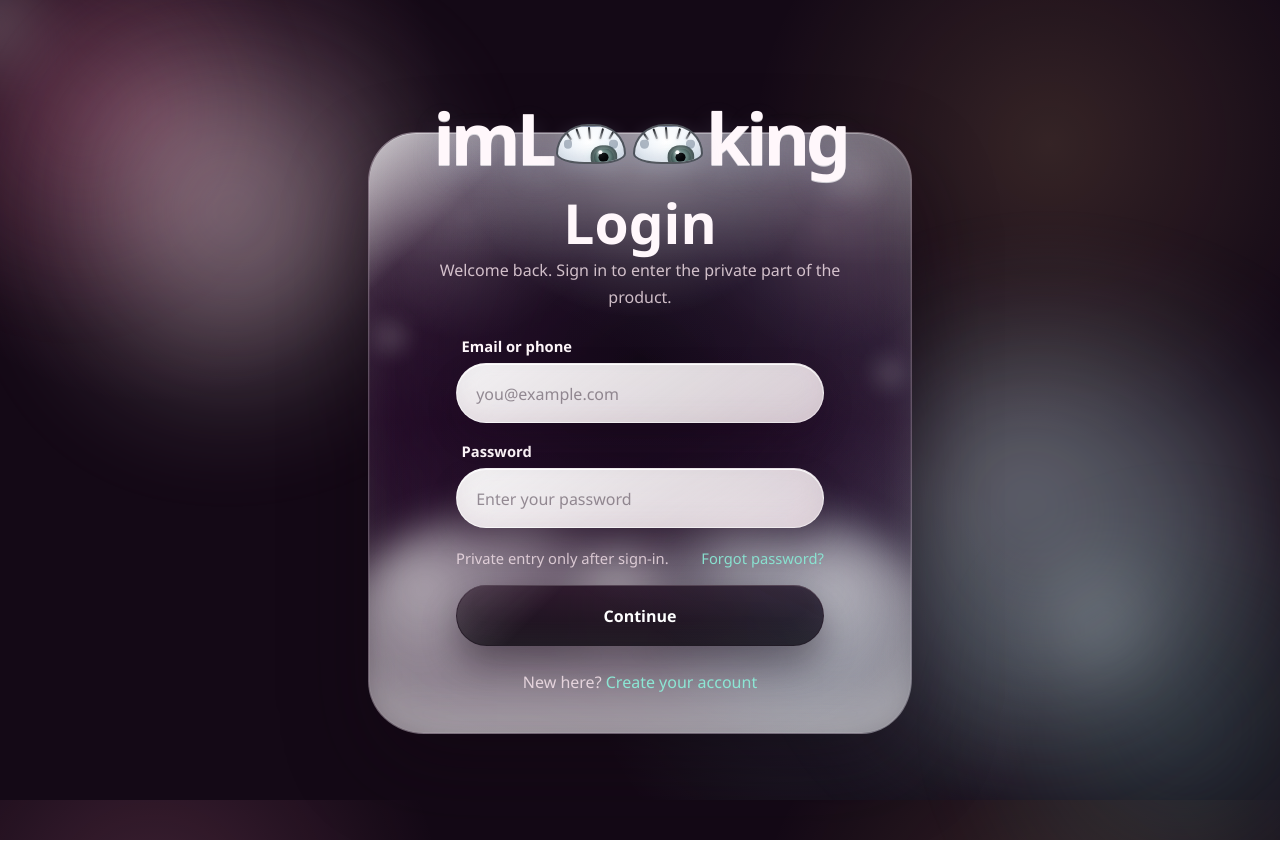
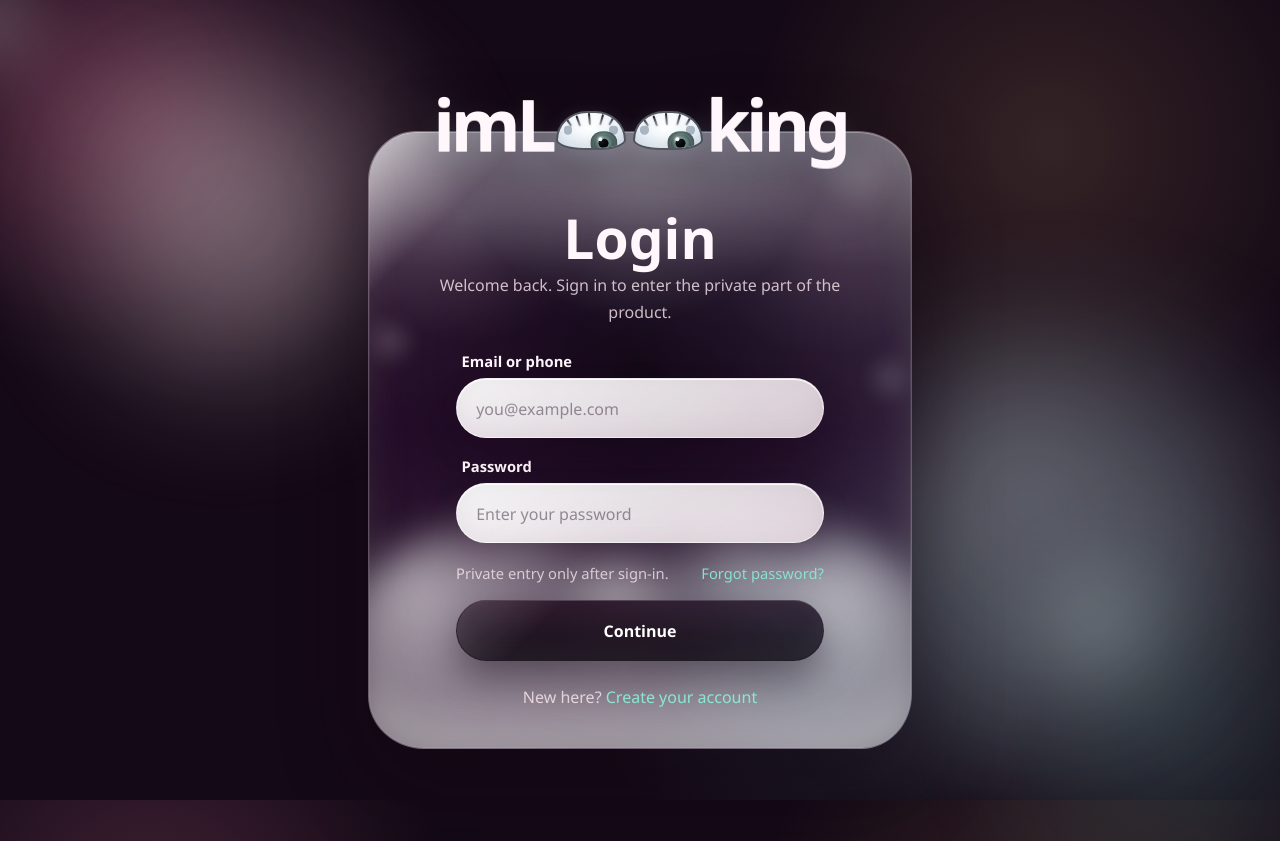
Before and after one commit to death7415/imLooking-frontend, a React (Vite) app: page /login in a window 1280 px wide. Built offline with nearby package versions, Linux system fonts and the light colour scheme.

Commit message:
style: adjust login card margins and add shadow effect
Co-authored-by: Shyam Narayan Dubey <30211282+death7415@users.noreply.github.com>

```diff
--- a/src/features/auth/ui/LoginExperience.css
+++ b/src/features/auth/ui/LoginExperience.css
@@ -54,8 +54,9 @@
   z-index: 3;
   width: max-content;
   max-width: 100%;
-  margin-bottom: -2.4rem;
+  margin-bottom: -1.6rem;
   pointer-events: none;
+  filter: drop-shadow(0 12px 26px rgba(12, 5, 14, 0.5));
 }
 
 .login-experience__card {
@@ -67,7 +68,7 @@
   overflow: hidden;
   width: 100%;
   min-height: 37rem;
-  padding: 3.6rem 2.3rem 2.3rem;
+  padding: 4.6rem 2.3rem 2.3rem;
   border: 1px solid rgba(255, 247, 250, 0.26);
   border-radius: 3rem 3.4rem 3.15rem 3.5rem / 3.1rem 3rem 3.45rem 3.3rem;
   background:
```
